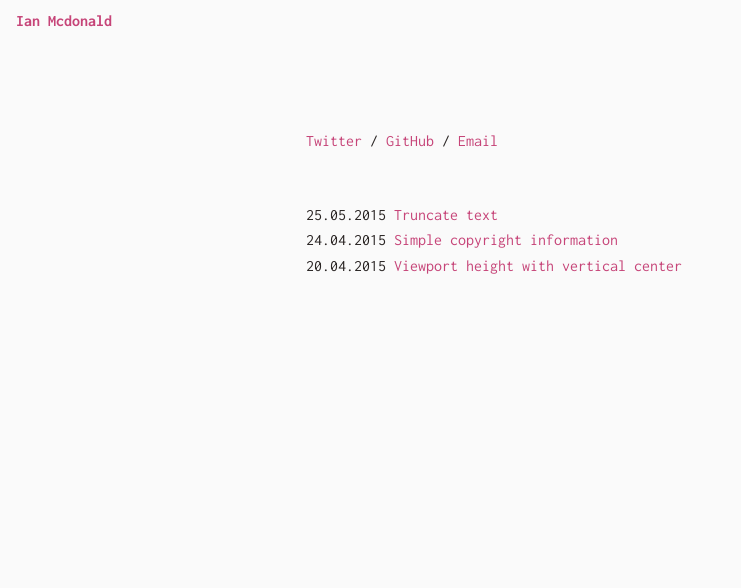
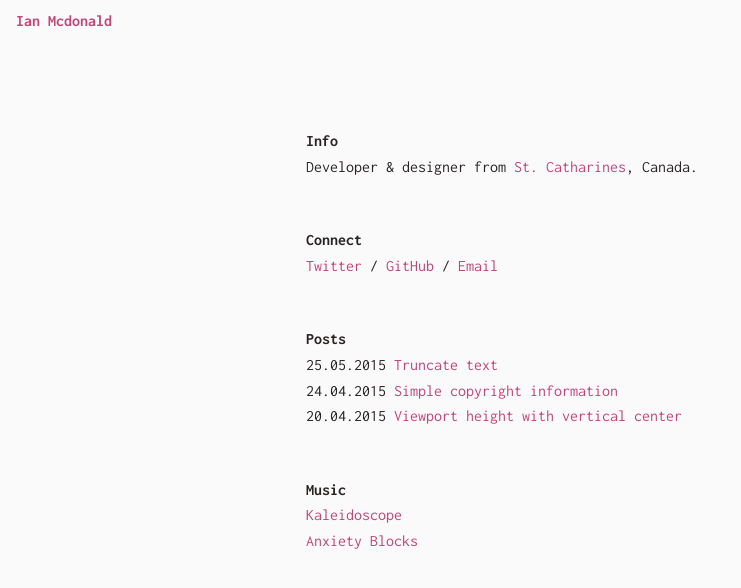
Before and after one commit to ianmcdonald/ianmcdonald.github.io, a Jekyll site: the page built from index.html, in a window 1280 px wide. Shown: the top 588 px of the page, without its empty margins (0-741 px from the left). Built offline with Jekyll 4.4.1, drawn with Linux system fonts in a browser that asks for light colours.

Commit message:
add info & music links

```diff
--- /dev/null
+++ b/README.org
@@ -0,0 +1,2 @@
+#+TITLE: Ian Mcdonald
+My personal website, collecting scraps of code, personal projects, works in progress, thoughts, and opinions.
--- a/css/main.scss
+++ b/css/main.scss
@@ -110,6 +110,7 @@ main {
         }
     }
     .post-list {
+        margin-bottom: 3em;
         span {
             display: block;
             margin: 0.75em 0 -0.25em 0;
@@ -118,6 +119,9 @@ main {
                 margin: 0;
             }
         }
+    }
+    p {
+        margin-bottom: 3em;
     }
 }
 
--- a/index.html
+++ b/index.html
@@ -2,12 +2,16 @@
 layout: default
 ---
 <main class="home">
+    <h2>Info</h2>
+    <p>Developer &amp; designer from <a href="//en.wikipedia.org/wiki/St._Catharines">St. Catharines</a>, Canada.</p>
+    <h2>Connect</h2>
     <ul class="connect">
         <li><a href="http://twitter.com/ianmcdonald_">Twitter</a> /</li>
         <li><a href="http://github.com/ianmcdonald">GitHub</a> /</li>
         <li><a href="mailto:iangregoryjames@gmail.com">Email</a></li>
     </ul>
     <nav>
+        <h2>Posts</h2>
         <ul class="post-list">{% for post in site.posts %}
             <li>
                 <span>{{ post.date | date: "%d.%m.%Y" }}</span>
@@ -15,4 +19,11 @@ layout: default
             </li>{% endfor %}
         </ul>
     </nav>
+    <div class="projects">
+        <h2>Music</h2>
+        <ul>
+            <li><a href="http://ianmcdonald.ca/kaleidoscope/">Kaleidoscope</a></li>
+            <li><a href="http://ianmcdonald.ca/anxiety-blocks/">Anxiety Blocks</a></li>
+        </ul>
+    </div>
 </main>
```
Also changed, not shown: README.md (deleted), 4 other files. Lines whose indentation alone changed are shown as unchanged.
